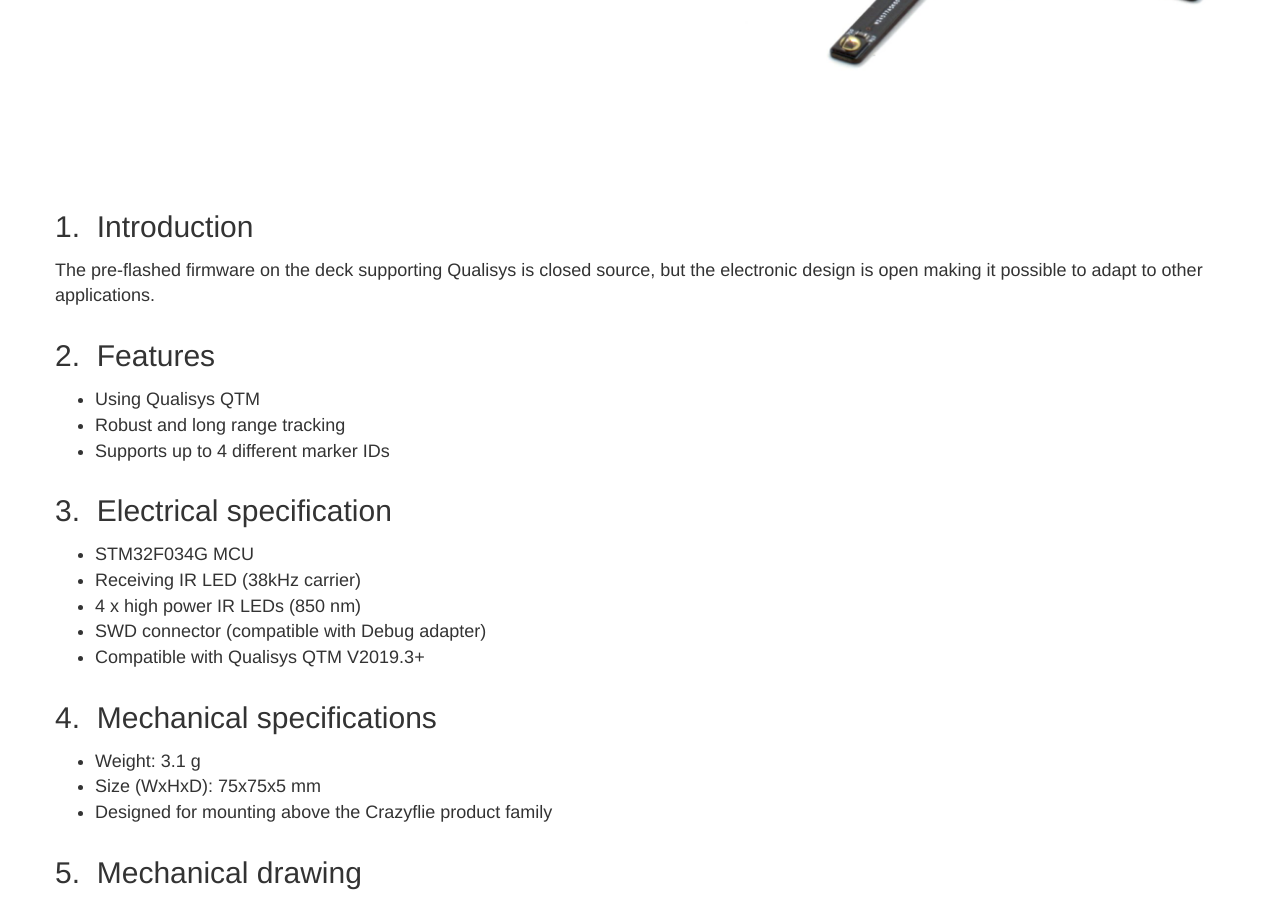
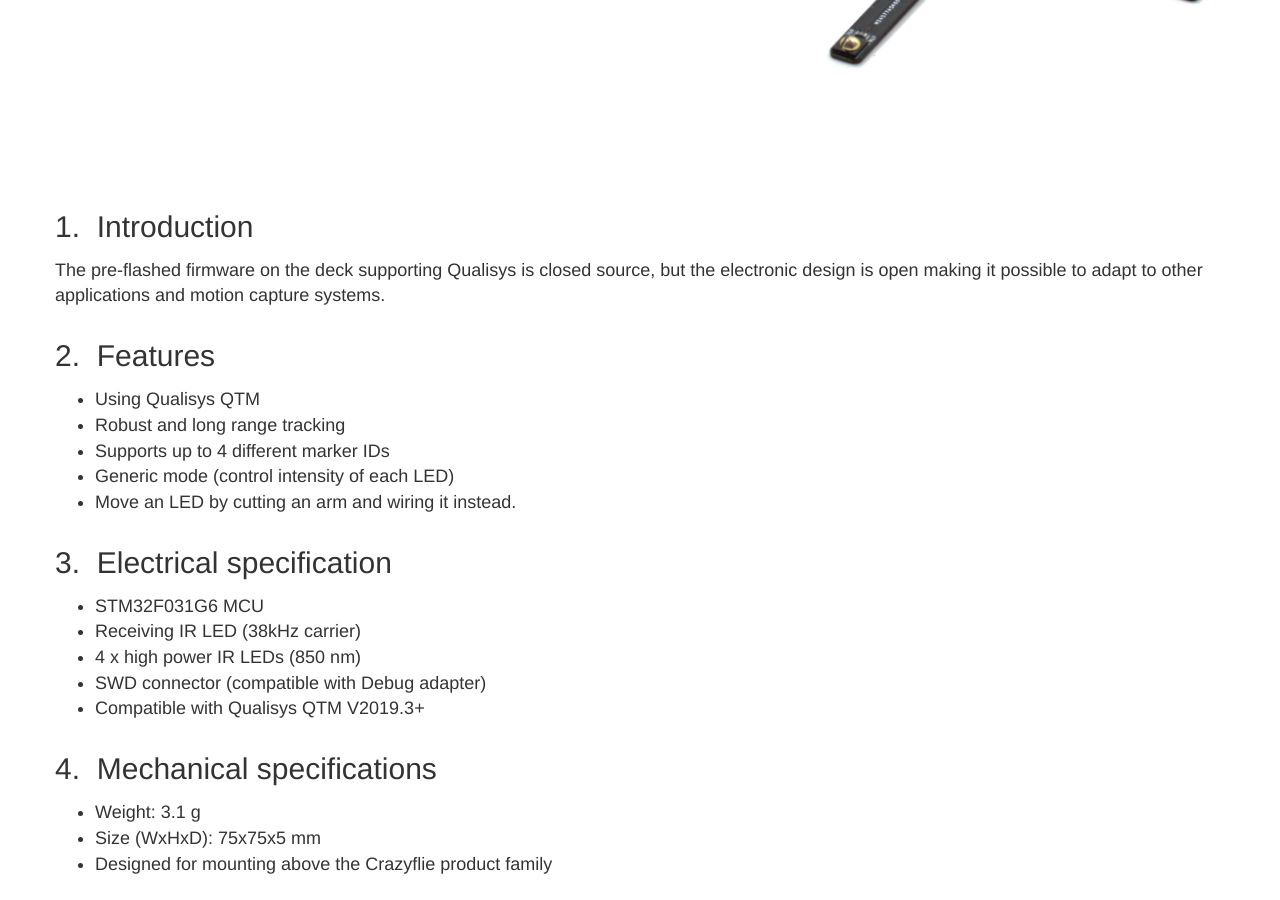
Before and after one commit to bitcraze/hardware, a Jekyll site: the page built from src/products/active-marker-deck/datasheet/index.md, in a window 1280 px wide and 900 px high, scrolled down 461 px. Built offline with Jekyll 4.4.1, drawn with Linux system fonts in a browser that asks for light colours.

Commit message:
Corrected Active-marker-deck MCU partname

```diff
--- a/src/products/active-marker-deck/datasheet/index.md
+++ b/src/products/active-marker-deck/datasheet/index.md
@@ -16,17 +16,20 @@ without having to carry around bulky spherical markers.
 ## Introduction
 
 The pre-flashed firmware on the deck supporting Qualisys is closed source, but
-the electronic design is open making it possible to adapt to other applications.
+the electronic design is open making it possible to adapt to other applications
+and motion capture systems.
 
 ## Features
 
 * Using Qualisys QTM
 * Robust and long range tracking
 * Supports up to 4 different marker IDs
+* Generic mode (control intensity of each LED)
+* Move an LED by cutting an arm and wiring it instead.
 
 ## Electrical specification
 
-* STM32F034G MCU
+* STM32F031G6 MCU
 * Receiving IR LED (38kHz carrier)
 * 4 x high power IR LEDs (850 nm)
 * SWD connector (compatible with Debug adapter)
```
